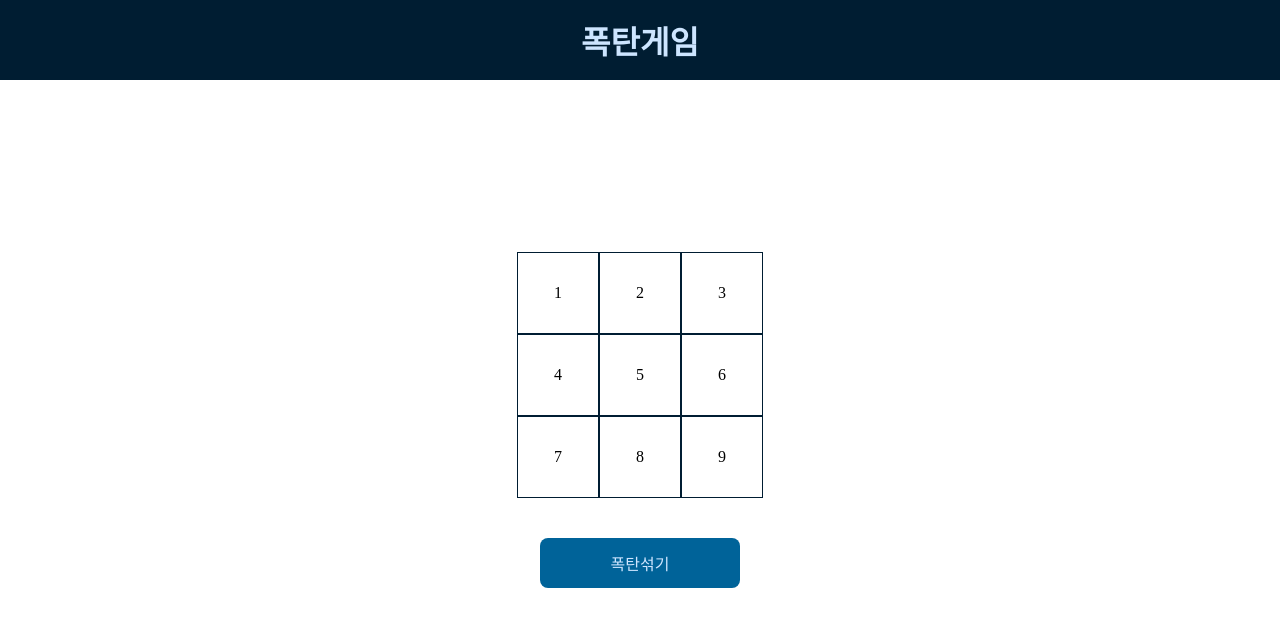
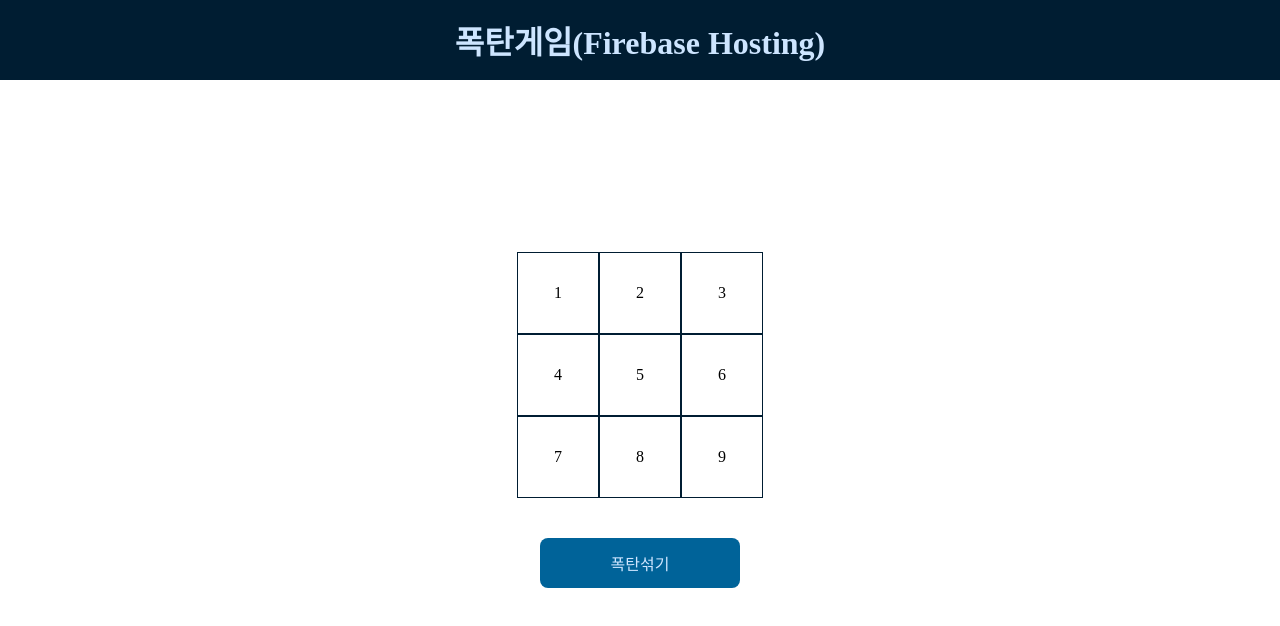
Before and after one commit to KSHNX2/JS_Project3_Bomb, a plain HTML site: page index.html in a window 1280 px wide. Drawn offline with Linux system fonts and the light colour scheme.

Commit message:
Add files via upload

```diff
--- a/index.html
+++ b/index.html
@@ -7,7 +7,7 @@
 
   <link rel="stylesheet" href="./styles/index.css">
 
-  <script src="./scripts/str.js">
+  <script src="./scripts/index.js">
 
   </script>
 
@@ -15,7 +15,7 @@
 </head>
 <body>
   <div id="root">
-    <header><h1>폭탄게임</h1></header>
+    <header><h1>폭탄게임(Firebase Hosting)</h1></header>
     <main id="content">
       <section id="board">
         <div class="boardRow">
@@ -35,7 +35,7 @@
         </div>
       </section>
       <section id="bt">
-        <button id="bt1" onclick="boxShuffle();">폭탄섞기</button>
+        <button id="bt1" onclick="boxShuffle()">폭탄섞기</button>
       </section>
       <section id="msg">
       </section>
```
